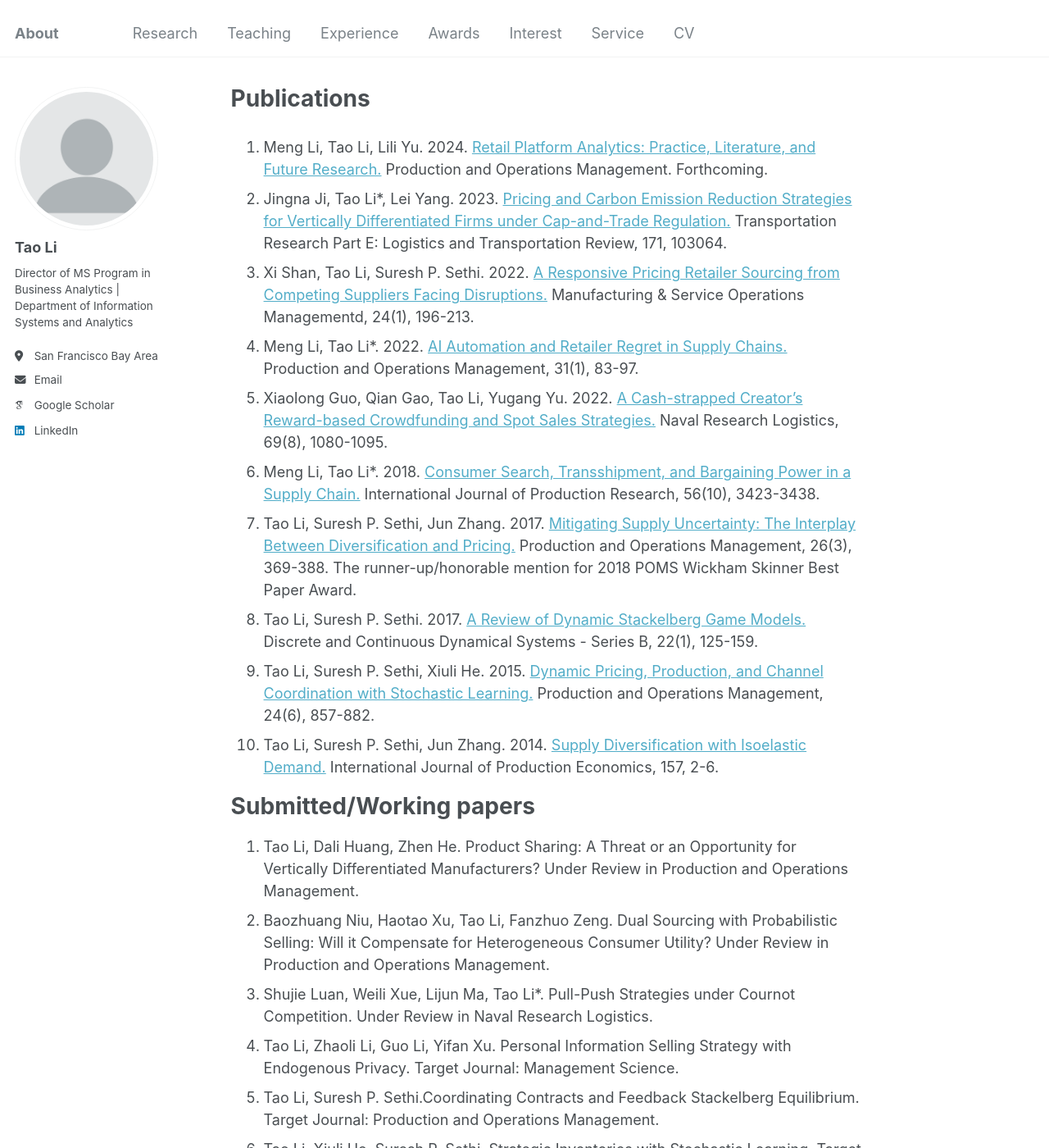
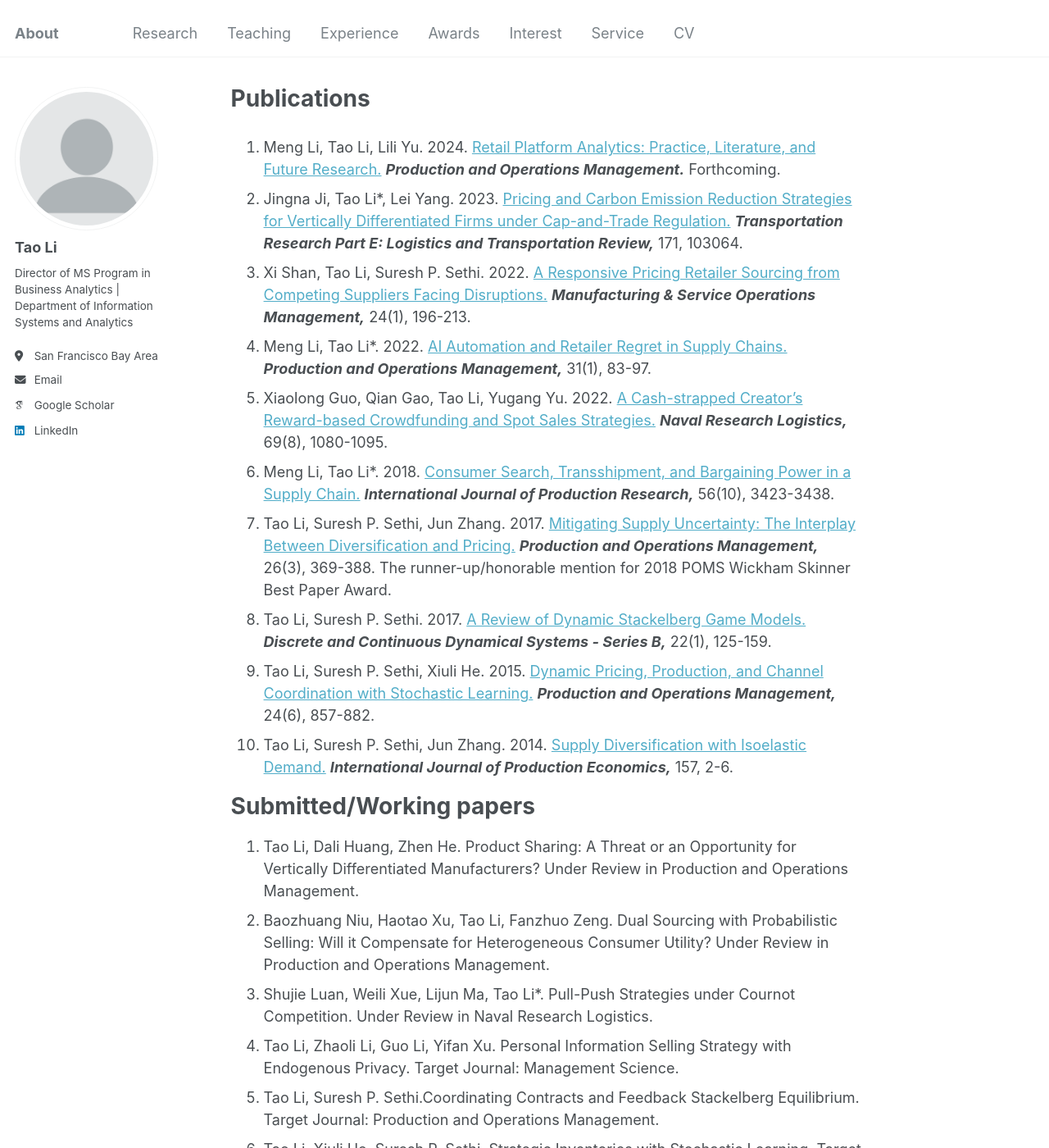
Before and after one commit to Prof-TaoLi/Homepage, a Jekyll site: the page built from _pages/research.md, in a window 1280 px wide and 1400 px high. Shown: the whole window at 82% size. Built offline with Jekyll 4.4.1, drawn with Linux system fonts in a browser that asks for light colours; some web fonts are replaced.

Commit message:
Update research.md

```diff
--- a/_pages/research.md
+++ b/_pages/research.md
@@ -4,25 +4,16 @@ title: Publications
 author_profile: true
 ---
 
-1. Meng Li, Tao Li, Lili Yu. 2024. <a href="http://example.com">Retail Platform Analytics: Practice, Literature, and Future Research.</a> Production and Operations Management. Forthcoming.
-2. Jingna Ji, Tao Li*, Lei Yang. 2023. <a href="http://example.com">Pricing and Carbon Emission Reduction Strategies for Vertically
-Differentiated Firms under Cap-and-Trade Regulation.</a>  Transportation Research Part E: Logistics
-and Transportation Review, 171, 103064.
-3. Xi Shan, Tao Li, Suresh P. Sethi. 2022. <a href="http://example.com">A Responsive Pricing Retailer Sourcing from Competing
-Suppliers Facing Disruptions.</a> Manufacturing & Service Operations Managementd, 24(1), 196-213.
-4. Meng Li, Tao Li*. 2022. <a href="http://example.com">AI Automation and Retailer Regret in Supply Chains.</a> Production and
-Operations Management, 31(1), 83-97.
-5. Xiaolong Guo, Qian Gao, Tao Li, Yugang Yu. 2022. <a href="http://example.com">A Cash-strapped Creator’s Reward-based Crowdfunding and Spot Sales Strategies.</a> Naval Research Logistics, 69(8), 1080-1095.
-6. Meng Li, Tao Li*. 2018. <a href="http://example.com">Consumer Search, Transshipment, and Bargaining Power in a Supply Chain.</a>
-International Journal of Production Research, 56(10), 3423-3438.
-7. Tao Li, Suresh P. Sethi, Jun Zhang. 2017. <a href="http://example.com">Mitigating Supply Uncertainty: The Interplay Between
-Diversification and Pricing.</a> Production and Operations Management, 26(3), 369-388.
-The runner-up/honorable mention for 2018 POMS Wickham Skinner Best Paper Award.
-8. Tao Li, Suresh P. Sethi. 2017. <a href="http://example.com">A Review of Dynamic Stackelberg Game Models.</a> Discrete and
-Continuous Dynamical Systems - Series B, 22(1), 125-159.
-9. Tao Li, Suresh P. Sethi, Xiuli He. 2015. <a href="http://example.com">Dynamic Pricing, Production, and Channel Coordination with
-Stochastic Learning.</a> Production and Operations Management, 24(6), 857-882.
-10. Tao Li, Suresh P. Sethi, Jun Zhang. 2014. <a href="http://example.com">Supply Diversification with Isoelastic Demand.</a> International Journal of Production Economics, 157, 2-6.
+1. Meng Li, Tao Li, Lili Yu. 2024. <a href="http://example.com">Retail Platform Analytics: Practice, Literature, and Future Research.</a> <b><i>Production and Operations Management.</i></b> Forthcoming.
+2. Jingna Ji, Tao Li*, Lei Yang. 2023. <a href="http://example.com">Pricing and Carbon Emission Reduction Strategies for Vertically Differentiated Firms under Cap-and-Trade Regulation.</a> <b><i>Transportation Research Part E: Logistics and Transportation Review,</i></b> 171, 103064.
+3. Xi Shan, Tao Li, Suresh P. Sethi. 2022. <a href="http://example.com">A Responsive Pricing Retailer Sourcing from Competing Suppliers Facing Disruptions.</a> <b><i>Manufacturing & Service Operations Management,</i></b> 24(1), 196-213.
+4. Meng Li, Tao Li*. 2022. <a href="http://example.com">AI Automation and Retailer Regret in Supply Chains.</a> <b><i>Production and Operations Management,</i></b> 31(1), 83-97.
+5. Xiaolong Guo, Qian Gao, Tao Li, Yugang Yu. 2022. <a href="http://example.com">A Cash-strapped Creator’s Reward-based Crowdfunding and Spot Sales Strategies.</a> <b><i>Naval Research Logistics,</i></b> 69(8), 1080-1095.
+6. Meng Li, Tao Li*. 2018. <a href="http://example.com">Consumer Search, Transshipment, and Bargaining Power in a Supply Chain.</a> <b><i>International Journal of Production Research,</i></b> 56(10), 3423-3438.
+7. Tao Li, Suresh P. Sethi, Jun Zhang. 2017. <a href="http://example.com">Mitigating Supply Uncertainty: The Interplay Between Diversification and Pricing.</a> <b><i>Production and Operations Management,</i></b> 26(3), 369-388. The runner-up/honorable mention for 2018 POMS Wickham Skinner Best Paper Award.
+8. Tao Li, Suresh P. Sethi. 2017. <a href="http://example.com">A Review of Dynamic Stackelberg Game Models.</a> <b><i>Discrete and Continuous Dynamical Systems - Series B,</i></b> 22(1), 125-159.
+9. Tao Li, Suresh P. Sethi, Xiuli He. 2015. <a href="http://example.com">Dynamic Pricing, Production, and Channel Coordination with Stochastic Learning.</a> <b><i>Production and Operations Management,</i></b> 24(6), 857-882.
+10. Tao Li, Suresh P. Sethi, Jun Zhang. 2014. <a href="http://example.com">Supply Diversification with Isoelastic Demand.</a> <b><i>International Journal of Production Economics,</i></b> 157, 2-6.
 
 Submitted/Working papers
 ======
```
